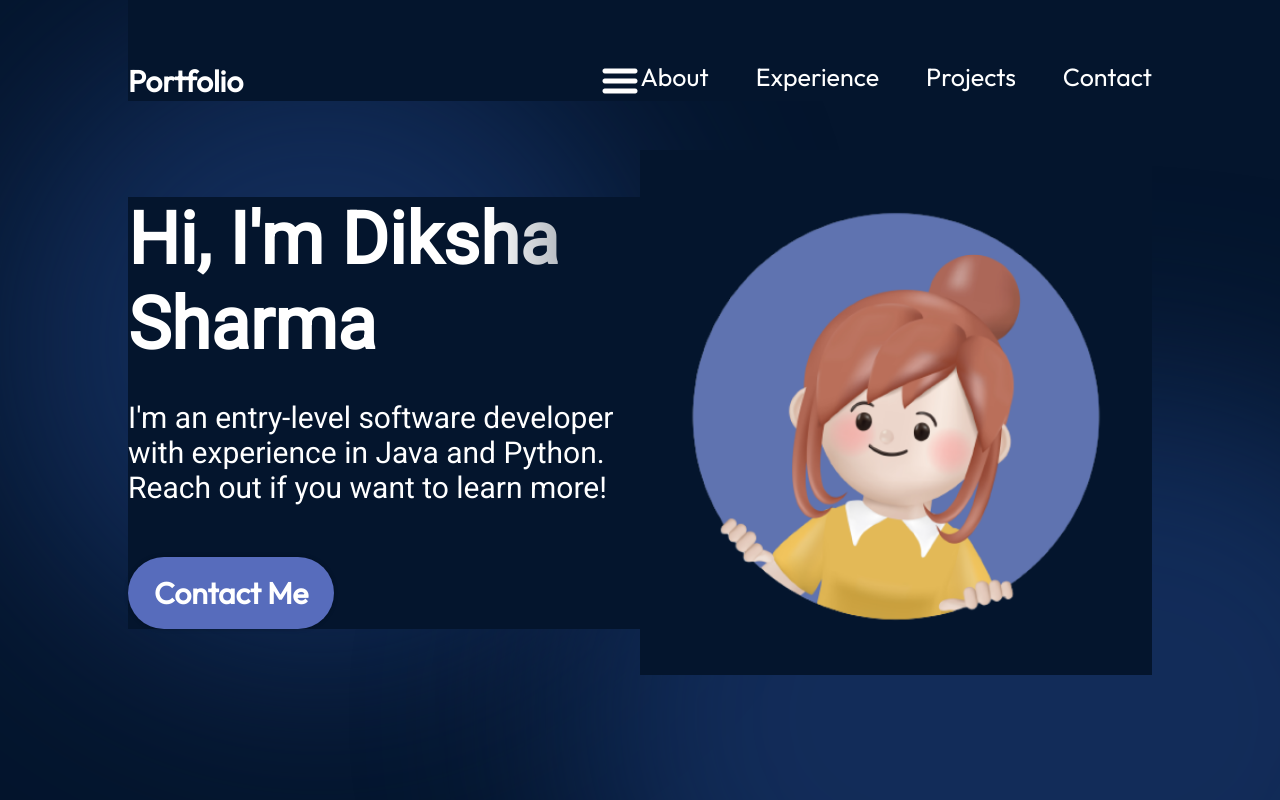
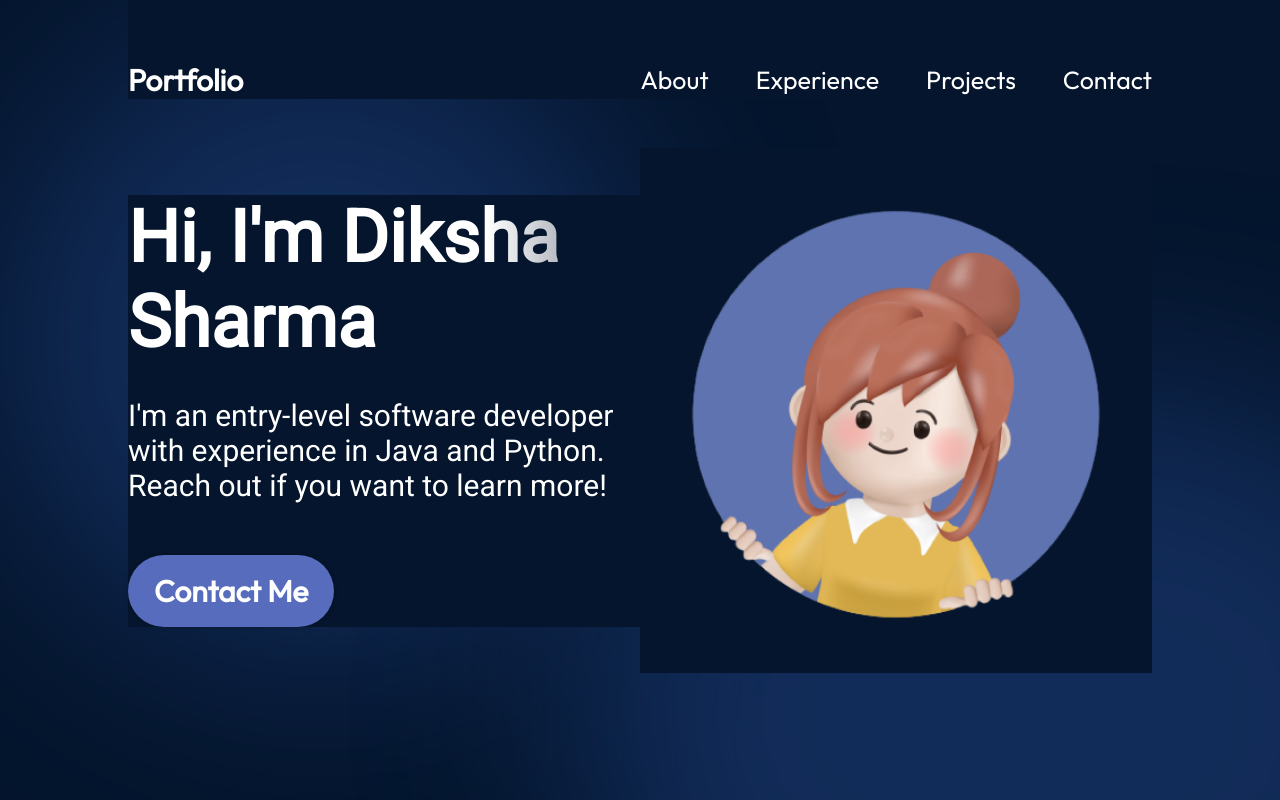
Before and after one commit to Dikshasharmaa/ResponsivePortfolio, a React (Create React App) app: page / in a window 1280 px wide. Shown: the top 800 px of the page. Built offline with nearby package versions, Linux system fonts and the light colour scheme.

Commit message:
Made changes in navbar

```diff
--- a/src/components/Navbar/Navbar.jsx
+++ b/src/components/Navbar/Navbar.jsx
@@ -1,24 +1,45 @@
-import React, {useState} from 'react';
-import styles from './Navbar.module.css';
-import { getImageUrl } from '../../utils';
+import React, { useState } from "react";
+
+import styles from "./Navbar.module.css";
+import { getImageUrl } from "../../utils";
 
 export const Navbar = () => {
-    const[menuOpen, setMenuOpen] =useState(false);
-    return (
-       <nav className={styles.navbar}>
-        <a className={styles.title} href="/">Portfolio</a>
-        <div className= {styles.menu}>
-            <img className={styles.menuBtn}src = {menuOpen ? getImageUrl("nav/closeIcon.png"): getImageUrl("nav/menuIcon .png")} alt = "menu-button" onClick={
-                ()=>setMenuOpen(!menuOpen)
-            }/>
-            <ul className={`${styles.menuItem} ${menuOpen && styles.menuOpen}`} onClick={()=> setMenuOpen(false)}>
-                <li><a href="#about">About</a></li>
-                <li><a href="#experience">Experience</a></li>
-                <li><a href="#projects">Projects</a></li>
-                <li><a href="#contact">Contact</a></li>
+  const [menuOpen, setMenuOpen] = useState(false);
 
-            </ul>
-        </div>
-       </nav>
-    )
-}
+  return (
+    <nav className={styles.navbar}>
+      <a className={styles.title} href="/">
+        Portfolio
+      </a>
+      <div className={styles.menu}>
+        <img
+          className={styles.menuBtn}
+          src={
+            menuOpen
+              ? getImageUrl("nav/closeIcon.png")
+              : getImageUrl("nav/menuIcon.png")
+          }
+          alt="menu-button"
+          onClick={() => setMenuOpen(!menuOpen)}
+        />
+        <ul
+          className={`${styles.menuItems} ${menuOpen && styles.menuOpen}`}
+          onClick={() => setMenuOpen(false)}
+        >
+          <li>
+            <a href="#about">About</a>
+          </li>
+          <li>
+            <a href="#experience">Experience</a>
+          </li>
+          <li>
+            <a href="#projects">Projects</a>
+          </li>
+          <li>
+            <a href="#contact">Contact</a>
+          </li>
+        </ul>
+      </div>
+    </nav>
+  );
+};
--- a/src/components/Navbar/Navbar.module.css
+++ b/src/components/Navbar/Navbar.module.css
@@ -2,40 +2,49 @@
 
 .navbar {
   position: relative;
-    display:flex;
+  display: flex;
   align-items: center;
   justify-content: space-between;
   padding-top: 61px;
-    z-index:2 ;
+  z-index: 2;
   margin: 0 10%;
 }
-.title{
+
+.title {
   font-size: 30px;
   font-weight: 600;
   text-decoration: none;
   color: var(--color-text);
 }
-.menu{
+
+
+.menuBtn {
+  display: none;
+}
+
+.menu {
   display: flex;
 }
-.menuItem{
+
+.menuItems {
   display: flex;
-    gap:47px;
-    list-style:none;
+  gap: 47px;
+  list-style: none;
+}
 
-}
-.menuItem a {
+.menuItems a {
   font-size: 25px;
   color: var(--color-text);
   text-decoration: none;
 }
-@media screen and (max-width:830px){
-    .navbar{
+
+@media screen and (max-width: 830px) {
+  .navbar {
     flex-direction: column;
     align-items: flex-start;
+  }
 
-    }
-    .menu{
+  .menu {
     position: absolute;
     right: 0;
     margin-right: 10%;
@@ -44,23 +53,28 @@
     gap: 11px;
     z-index: 3;
   }
-    .menuBtn{
+
+  .menuBtn {
     display: block;
     cursor: pointer;
+  }
 
-    }
-    .menuItem{
+  .menuItems {
     display: none;
     flex-direction: column;
     align-items: center;
-        gap:13px;
+    gap: 13px;
     border-radius: 10px;
     background: rgb(25, 55, 109);
-        background: linear-gradient(0deg, rgba(25, 55, 109, 0.2)0%, rgba(25, 55, 109, 1)100%);
-        padding: 24px, 33px;
+    background: linear-gradient(
+      0deg,
+      rgba(25, 55, 109, 0.2) 0%,
+      rgba(25, 55, 109, 1) 100%
+    );
+    padding: 24px 33px;
     box-shadow: 0 0 4px 0 rgba(0, 0, 0, 0.25);
+  }
 
-    }
   .menuOpen {
     display: flex;
     z-index: 1;
```
Lines whose indentation alone changed are shown as unchanged.
